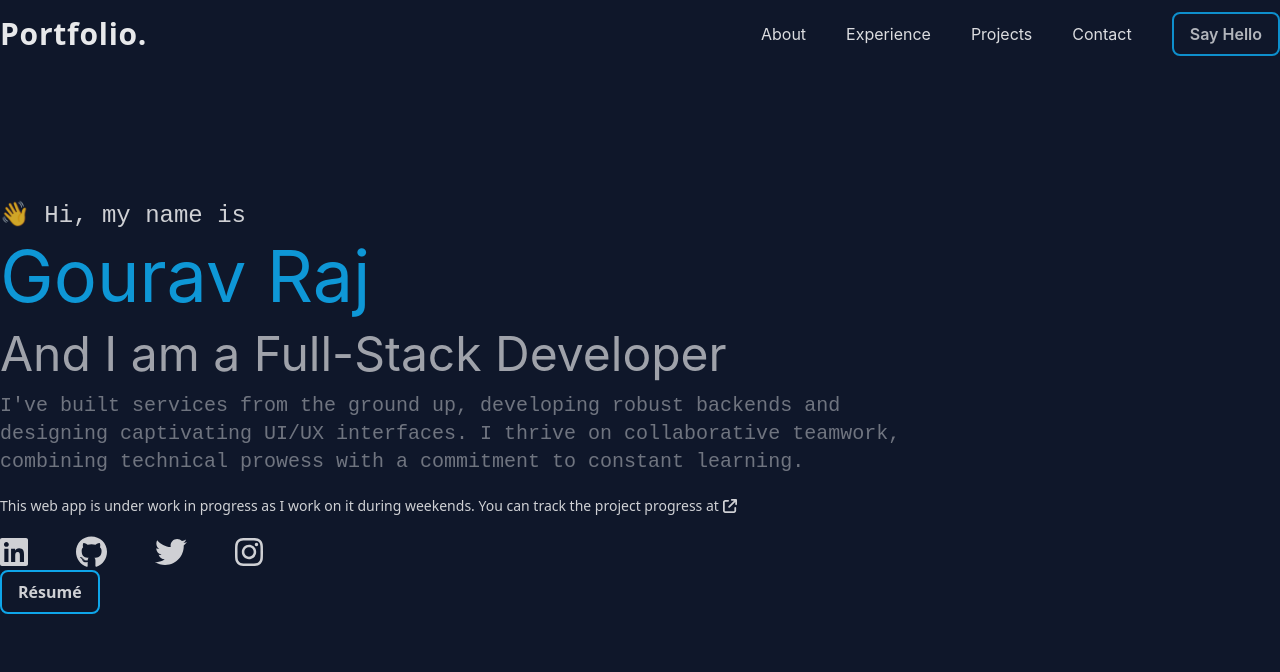
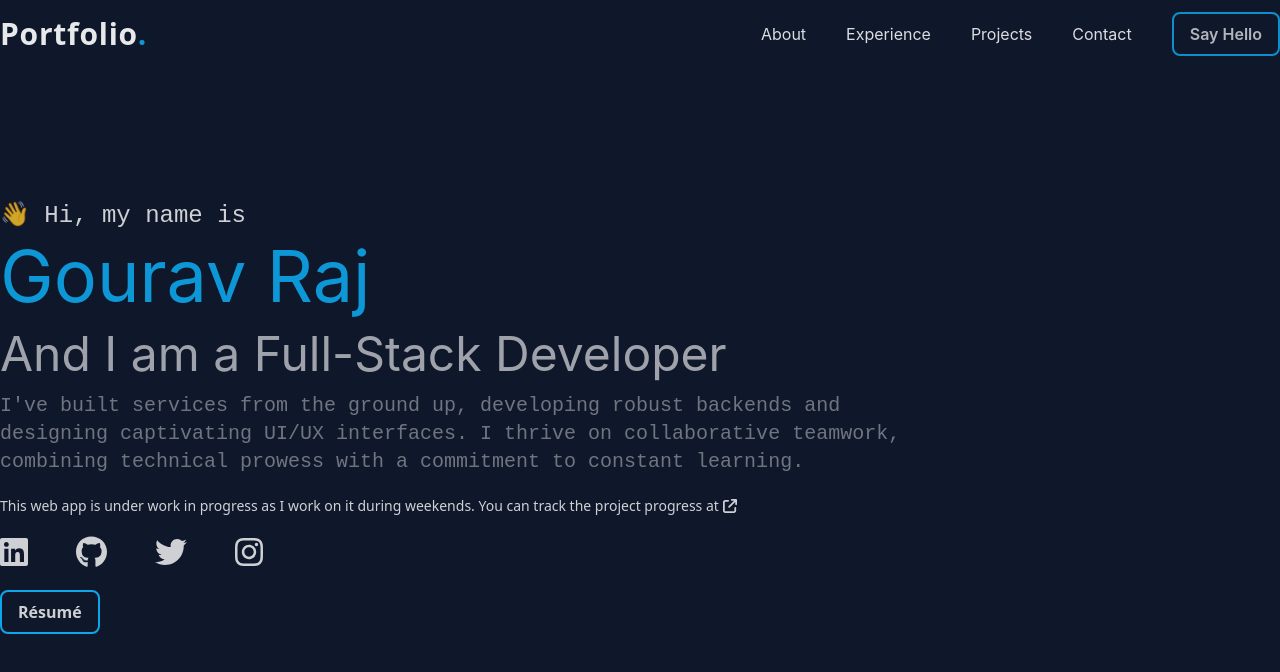
Before and after one commit to gogouravr/dot-portfolio, a React (Create React App) app: page / in a window 1280 px wide. Shown: the top 672 px of the page. Built offline with nearby package versions, Linux system fonts and the light colour scheme.

Commit message:
More styling

```diff
--- a/src/components/Intro.jsx
+++ b/src/components/Intro.jsx
@@ -39,8 +39,9 @@ export default function Intro() {
             }
 
             <SocialMediaSection />
-
-            <PrimaryButton text="Résumé" clickHandler={resumeButtonClickHandler}>Résumé</PrimaryButton>
+            <div className="mt-5">
+                <PrimaryButton text="Résumé" clickHandler={resumeButtonClickHandler}>Résumé</PrimaryButton>
+            </div>
         </section>
     )
 }
--- a/src/components/Navbar/Navbar.jsx
+++ b/src/components/Navbar/Navbar.jsx
@@ -5,7 +5,7 @@ export default function Navbar() {
     return (
         <nav className='flex justify-between container mx-auto mt-3 items-center'>
             <section className='text-white text-3xl font-prime font-semibold opacity-90 tracking-wide'>
-                Portfolio.
+                Portfolio<span className="text-sky-500">.</span>
             </section>
             <section className='text-white flex gap-10 items-center font-high-l'>
                 <li className='list-none cursor-pointer hover:text-sky-500 ease-in-out duration-100 opacity-85'>About</li>
```
